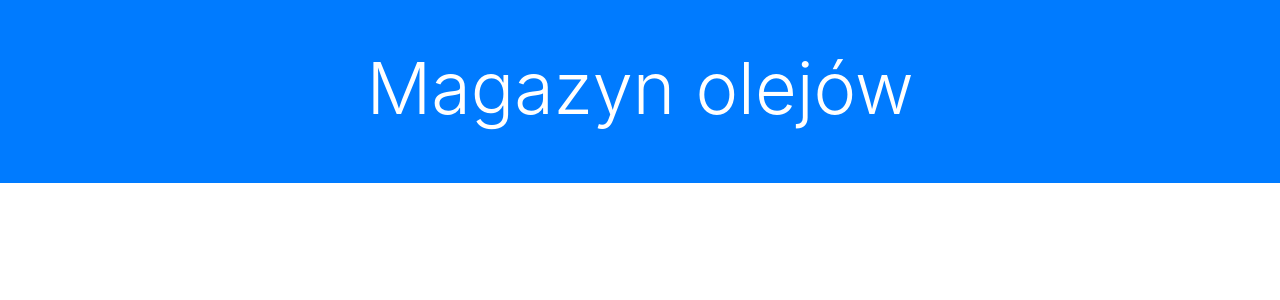
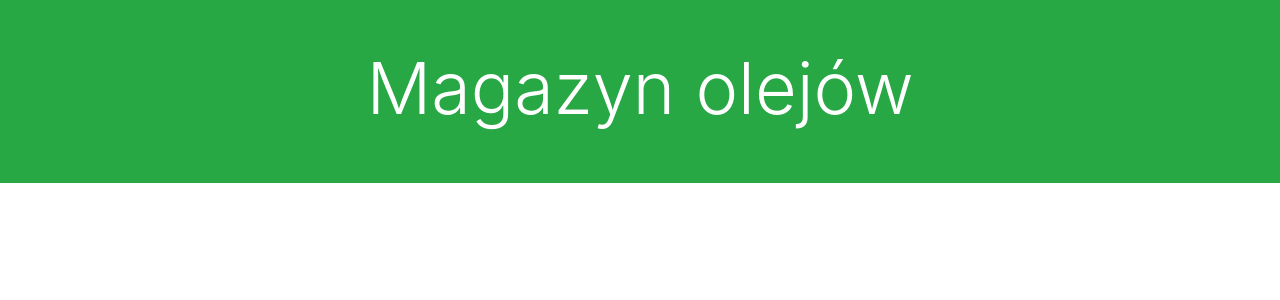
Before and after one commit to maruleq/OdpadyMagazyn, a PHP site: page /oleje/header_log.php in a window 1280 px wide. Shown: the part 56-356 px from the top of the page. Run offline with PHP 8.4, Linux system fonts and the light colour scheme.

Commit message:
Zmiana koloru tła nagłowka (gdy zalogowany)

```diff
--- a/odpady/header_log.php
+++ b/odpady/header_log.php
@@ -30,7 +30,7 @@
 	</nav>
 
 	<body>
-		<div class="jumbotron jumbotron-fluid bg-primary text-white text-center pt-5 pb-5">
+		<div class="jumbotron jumbotron-fluid bg-success text-white text-center pt-5 pb-5">
 			<div class="container">
 				<h1 class="display-3">Magazyn odpadów</h1>
 			</div>
--- a/oleje/header_log.php
+++ b/oleje/header_log.php
@@ -30,7 +30,7 @@
 	</nav>
 
 	<body>
-		<div class="jumbotron jumbotron-fluid bg-primary text-white text-center pt-5 pb-5">
+		<div class="jumbotron jumbotron-fluid bg-success text-white text-center pt-5 pb-5">
 			<div class="container">
 				<h1 class="display-3">Magazyn olejów</h1>
 			</div>
```
